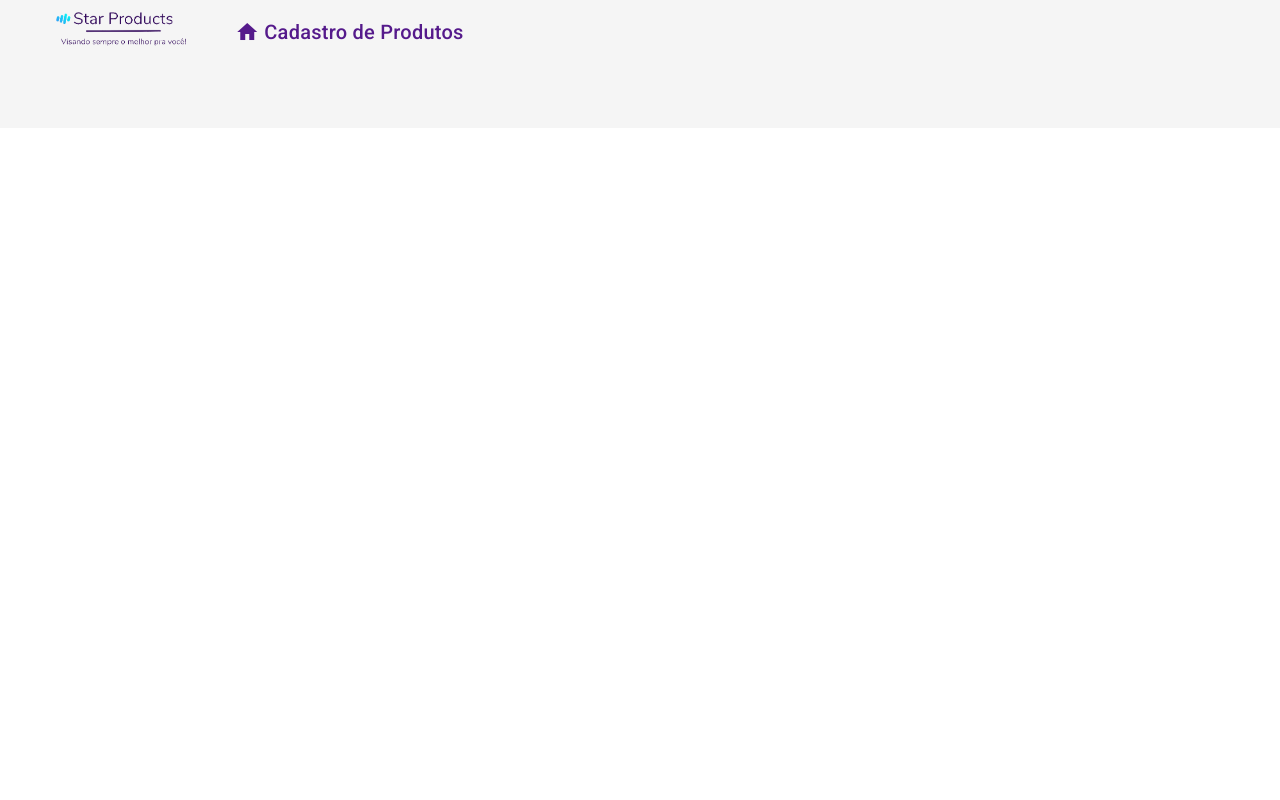
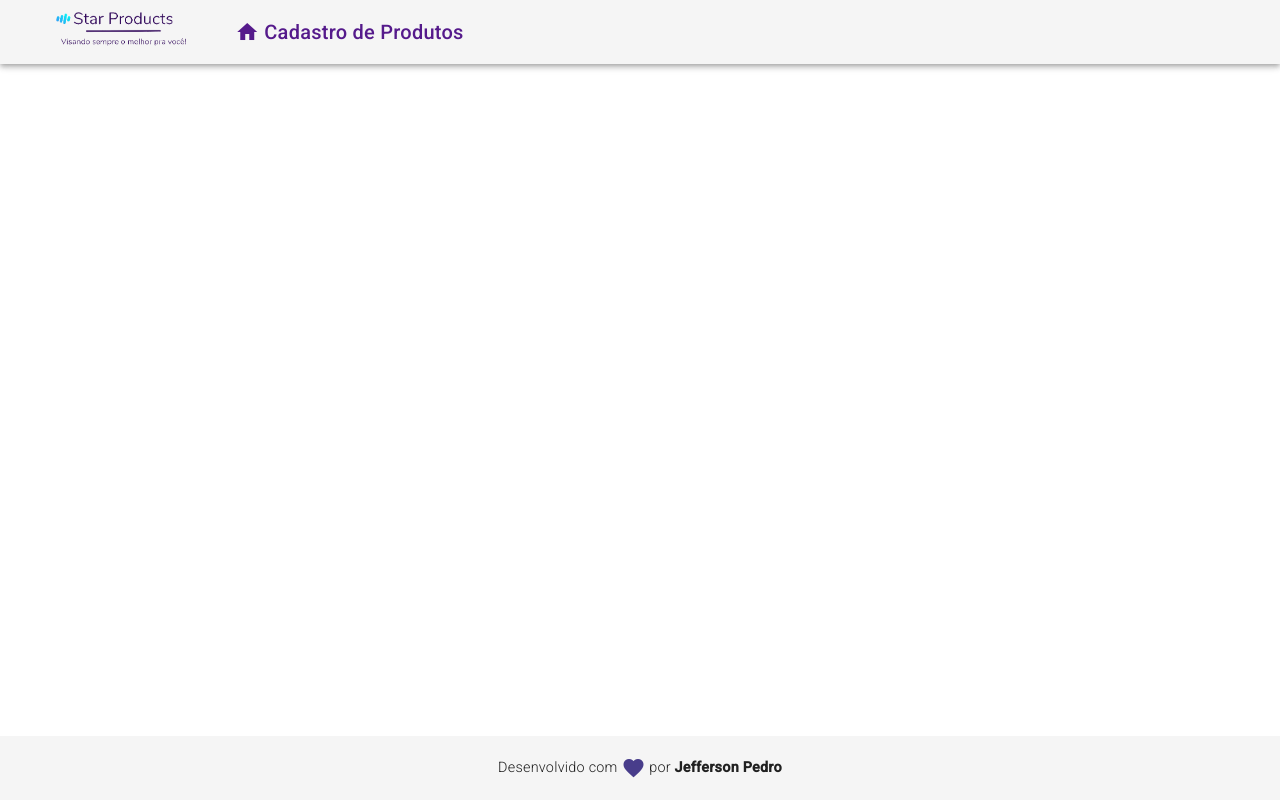
Before and after one commit to Jefferson-Pedro/Cadastro-de-Produtos, an Angular app in the folder frontend/: page / in a window 1280 px wide. Built offline with nearby package versions, Linux system fonts and the light colour scheme.

Commit message:
Criação e estilização do footer

```diff
--- a/frontend/src/app/components/template/footer/footer.component.css
+++ b/frontend/src/app/components/template/footer/footer.component.css
@@ -0,0 +1,10 @@
+.footer {
+    position: fixed;
+    bottom: 0;
+    display: flex;
+    justify-content: center;
+}
+.footer > span{
+    font-weight: 300;
+    font-size: 0.9rem;
+}
--- a/frontend/src/app/components/template/footer/footer.component.html
+++ b/frontend/src/app/components/template/footer/footer.component.html
@@ -1,3 +1,6 @@
-<mat-toolbar>
-
+<mat-toolbar class="footer">
+    <span>
+        Desenvolvido com  <i class="material-icons blue v-middle"> favorite </i> por
+        <strong> Jefferson Pedro </strong>
+    </span>
 </mat-toolbar>
--- a/frontend/src/styles.css
+++ b/frontend/src/styles.css
@@ -2,3 +2,10 @@
 
 html, body { height: 100%; }
 body { margin: 0; font-family: Roboto, "Helvetica Neue", sans-serif; }
+
+.blue{
+    color: rgb(72,61,139);
+}
+.v-middle{
+    vertical-align: middle;
+}
```
